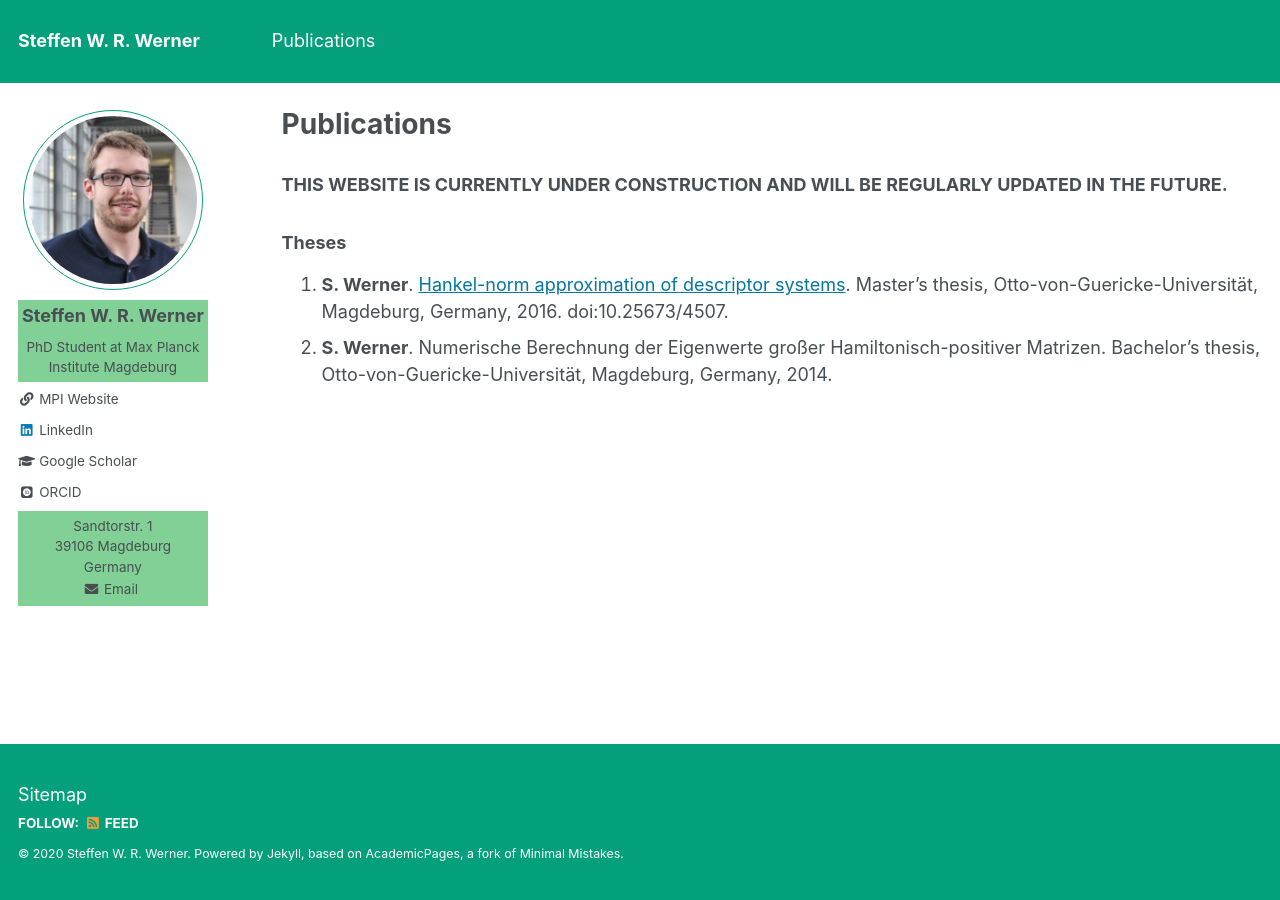
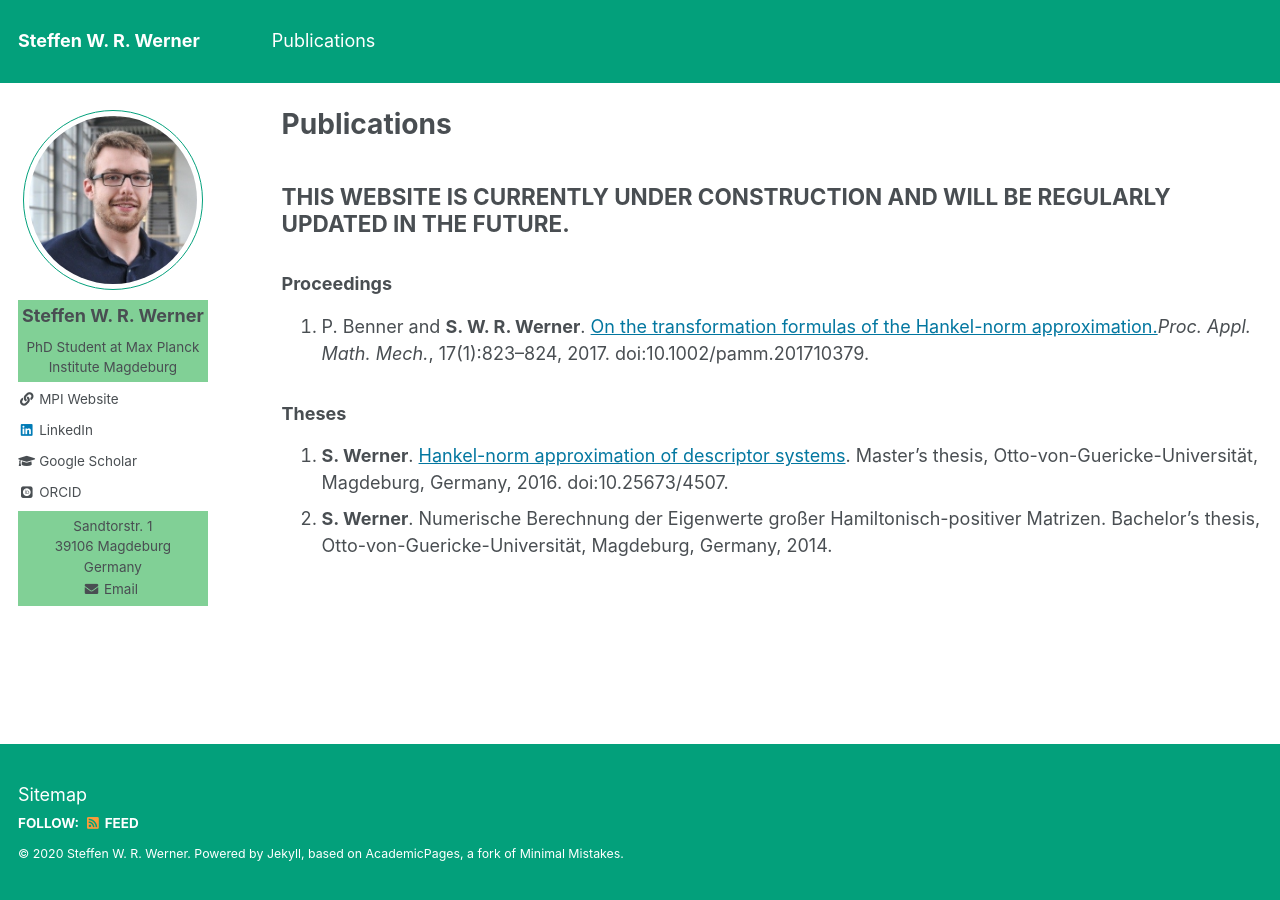
Before and after one commit to ninsteve/ninsteve.github.io, a Jekyll site: the page built from _pages/publications.md, in a window 1280 px wide. Built offline with Jekyll 4.4.1, drawn with Linux system fonts in a browser that asks for light colours; some web fonts are replaced.

Commit message:
Try with continued publications list.

```diff
--- a/_pages/publications.md
+++ b/_pages/publications.md
@@ -5,9 +5,16 @@ permalink: /publications/
 author_profile: true
 ---
 
-### THIS WEBSITE IS CURRENTLY UNDER CONSTRUCTION AND WILL BE REGULARLY UPDATED IN THE FUTURE.
+## THIS WEBSITE IS CURRENTLY UNDER CONSTRUCTION AND WILL BE REGULARLY UPDATED IN THE FUTURE.
+
+### Proceedings
+1. P. Benner and <strong>S. W. R. Werner</strong>. <a target="blank_"
+   href="https://doi.org/10.1002/pamm.201710379">On the transformation formulas
+   of the Hankel-norm approximation.</a><i>Proc. Appl. Math. Mech.</i>,
+   17(1):823--824, 2017. doi:10.1002/pamm.201710379.
 
 ### Theses
+
 1. <strong>S. Werner</strong>. <a target="blank_"
    href="https://doi.org/10.25673/4507">Hankel-norm approximation of descriptor
    systems</a>. Master's thesis, Otto-von-Guericke-Universität, Magdeburg,
```
